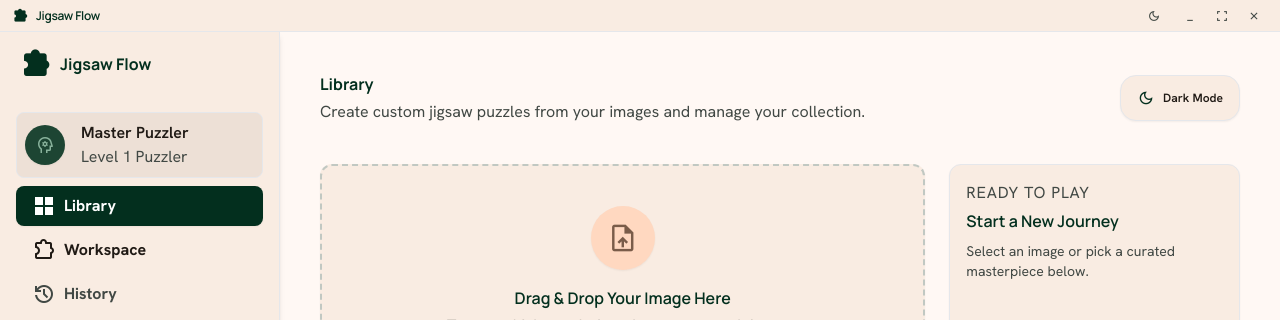
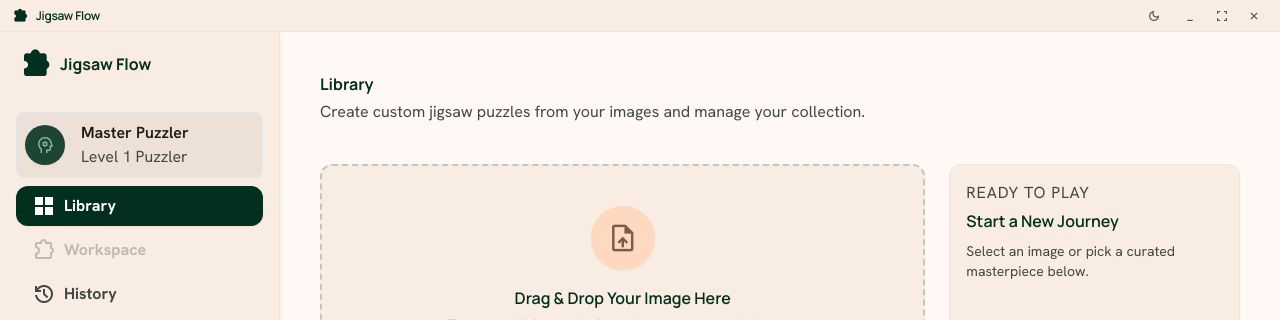
Before and after one commit to KHOJAH/Jigsaw-Flow, a React (Vite) app: page / in a window 1280 px wide. Shown: the top 320 px of the page. Built offline with nearby package versions, Linux system fonts and the light colour scheme.

Commit message:
feat: implement LibraryView component for puzzle management and drag-and-drop uploads

```diff
--- a/src/App.tsx
+++ b/src/App.tsx
@@ -381,7 +381,7 @@ export const App: React.FC = () => {
         />
 
         {/* View Switcher */}
-        <main className="flex-1 flex flex-col h-full overflow-hidden relative">
+        <main key={activeTab} className="flex-1 flex flex-col h-full overflow-hidden relative animate-in fade-in duration-200">
           {activeTab === 'library' && (
             <LibraryView
               recentSaves={recentSaves}
--- a/src/components/LibraryView.tsx
+++ b/src/components/LibraryView.tsx
@@ -67,7 +67,7 @@ export const LibraryView: React.FC<LibraryViewProps> = ({
   return (
     <div className="flex-1 overflow-y-auto p-lg md:p-xl bg-background text-on-background">
       <div className="max-w-6xl mx-auto space-y-xl">
-        {/* Header with 1-Click Theme Toggle */}
+        {/* Header */}
         <div className="flex items-center justify-between gap-md">
           <div className="flex flex-col gap-xs">
             <h1 className="font-display-lg text-display-lg text-primary font-bold">Library</h1>
@@ -75,19 +75,6 @@ export const LibraryView: React.FC<LibraryViewProps> = ({
               Create custom jigsaw puzzles from your images and manage your collection.
             </p>
           </div>
-
-          {onToggleTheme && (
-            <button
-              onClick={onToggleTheme}
-              className="px-md py-2 rounded-2xl bg-surface-container hover:bg-surface-container-high text-on-surface border border-outline-variant/40 dark:border-transparent shadow-sm flex items-center gap-2 transition-all cursor-pointer hover:scale-105 active:scale-95 text-xs font-semibold flex-shrink-0"
-              title="Toggle Light / Dark Mode"
-            >
-              <span className="material-symbols-outlined text-lg text-primary">
-                {theme === 'dark' ? 'light_mode' : 'dark_mode'}
-              </span>
-              <span>{theme === 'dark' ? 'Light Mode' : 'Dark Mode'}</span>
-            </button>
-          )}
         </div>
 
         {/* Bento Grid Layout */}
--- a/src/components/Sidebar.tsx
+++ b/src/components/Sidebar.tsx
@@ -54,14 +54,14 @@ export const Sidebar: React.FC<SidebarProps> = ({
       <div className="flex flex-col gap-xs flex-grow">
         <button
           onClick={() => onTabChange('library')}
-          className={`flex items-center gap-sm px-md py-sm rounded-lg font-bold transition-all ${
+          className={`group flex items-center gap-sm px-md py-sm rounded-xl font-bold transition-all duration-200 ease-out outline-none select-none active:scale-[0.97] cursor-pointer ${
             activeTab === 'library'
-              ? 'bg-primary text-on-primary shadow-sm dark:bg-emerald-500/15 dark:text-emerald-300 dark:border dark:border-emerald-500/25'
-              : 'text-on-surface-variant hover:bg-surface-variant hover:text-on-surface hover:translate-x-1 duration-200'
+              ? 'bg-primary text-on-primary shadow-sm dark:bg-emerald-500/15 dark:text-emerald-300 dark:ring-1 dark:ring-emerald-500/30'
+              : 'text-on-surface-variant hover:bg-surface-variant hover:text-on-surface hover:translate-x-1'
           }`}
         >
           <span
-            className="material-symbols-outlined"
+            className="material-symbols-outlined transition-transform duration-200 group-hover:scale-110"
             style={activeTab === 'library' ? { fontVariationSettings: "'FILL' 1" } : {}}
           >
             grid_view
@@ -72,16 +72,16 @@ export const Sidebar: React.FC<SidebarProps> = ({
         <button
           onClick={() => onTabChange('workspace')}
           disabled={!hasActivePuzzle}
-          className={`flex items-center gap-sm px-md py-sm rounded-lg font-bold transition-all ${
+          className={`group flex items-center gap-sm px-md py-sm rounded-xl font-bold transition-all duration-200 ease-out outline-none select-none active:scale-[0.97] ${
             activeTab === 'workspace'
-              ? 'bg-primary text-on-primary shadow-sm dark:bg-emerald-500/15 dark:text-emerald-300 dark:border dark:border-emerald-500/25'
+              ? 'bg-primary text-on-primary shadow-sm dark:bg-emerald-500/15 dark:text-emerald-300 dark:ring-1 dark:ring-emerald-500/30'
               : hasActivePuzzle
-              ? 'text-on-surface-variant hover:bg-surface-variant hover:text-on-surface hover:translate-x-1 duration-200 cursor-pointer'
-              : 'text-outline-variant/60 cursor-not-allowed'
+              ? 'text-on-surface-variant hover:bg-surface-variant hover:text-on-surface hover:translate-x-1 cursor-pointer'
+              : 'opacity-30 cursor-not-allowed text-on-surface-variant pointer-events-none'
           }`}
         >
           <span
-            className="material-symbols-outlined"
+            className="material-symbols-outlined transition-transform duration-200 group-hover:scale-110"
             style={activeTab === 'workspace' ? { fontVariationSettings: "'FILL' 1" } : {}}
           >
             extension
@@ -94,14 +94,14 @@ export const Sidebar: React.FC<SidebarProps> = ({
 
         <button
           onClick={() => onTabChange('history')}
-          className={`flex items-center gap-sm px-md py-sm rounded-lg font-bold transition-all ${
+          className={`group flex items-center gap-sm px-md py-sm rounded-xl font-bold transition-all duration-200 ease-out outline-none select-none active:scale-[0.97] cursor-pointer ${
             activeTab === 'history'
-              ? 'bg-primary text-on-primary shadow-sm dark:bg-emerald-500/15 dark:text-emerald-300 dark:border dark:border-emerald-500/25'
-              : 'text-on-surface-variant hover:bg-surface-variant hover:text-on-surface hover:translate-x-1 duration-200'
+              ? 'bg-primary text-on-primary shadow-sm dark:bg-emerald-500/15 dark:text-emerald-300 dark:ring-1 dark:ring-emerald-500/30'
+              : 'text-on-surface-variant hover:bg-surface-variant hover:text-on-surface hover:translate-x-1'
           }`}
         >
           <span
-            className="material-symbols-outlined"
+            className="material-symbols-outlined transition-transform duration-200 group-hover:scale-110"
             style={activeTab === 'history' ? { fontVariationSettings: "'FILL' 1" } : {}}
           >
             history
@@ -111,14 +111,14 @@ export const Sidebar: React.FC<SidebarProps> = ({
 
         <button
           onClick={() => onTabChange('settings')}
-          className={`flex items-center gap-sm px-md py-sm rounded-lg font-bold transition-all mt-auto ${
+          className={`group flex items-center gap-sm px-md py-sm rounded-xl font-bold transition-all duration-200 ease-out mt-auto outline-none select-none active:scale-[0.97] cursor-pointer ${
             activeTab === 'settings'
-              ? 'bg-primary text-on-primary shadow-sm dark:bg-emerald-500/15 dark:text-emerald-300 dark:border dark:border-emerald-500/25'
-              : 'text-on-surface-variant hover:bg-surface-variant hover:text-on-surface hover:translate-x-1 duration-200'
+              ? 'bg-primary text-on-primary shadow-sm dark:bg-emerald-500/15 dark:text-emerald-300 dark:ring-1 dark:ring-emerald-500/30'
+              : 'text-on-surface-variant hover:bg-surface-variant hover:text-on-surface hover:translate-x-1'
           }`}
         >
           <span
-            className="material-symbols-outlined"
+            className="material-symbols-outlined transition-transform duration-200 group-hover:scale-110"
             style={activeTab === 'settings' ? { fontVariationSettings: "'FILL' 1" } : {}}
           >
             settings
--- a/src/index.css
+++ b/src/index.css
@@ -115,13 +115,6 @@
   }
 }
 
-/* Smooth Transitions for seamless theme switching */
-* {
-  transition-property: background-color, border-color, color;
-  transition-duration: 150ms;
-  transition-timing-function: cubic-bezier(0.4, 0, 0.2, 1);
-}
-
 /* Custom Scrollbars */
 ::-webkit-scrollbar {
   width: 6px;
```
